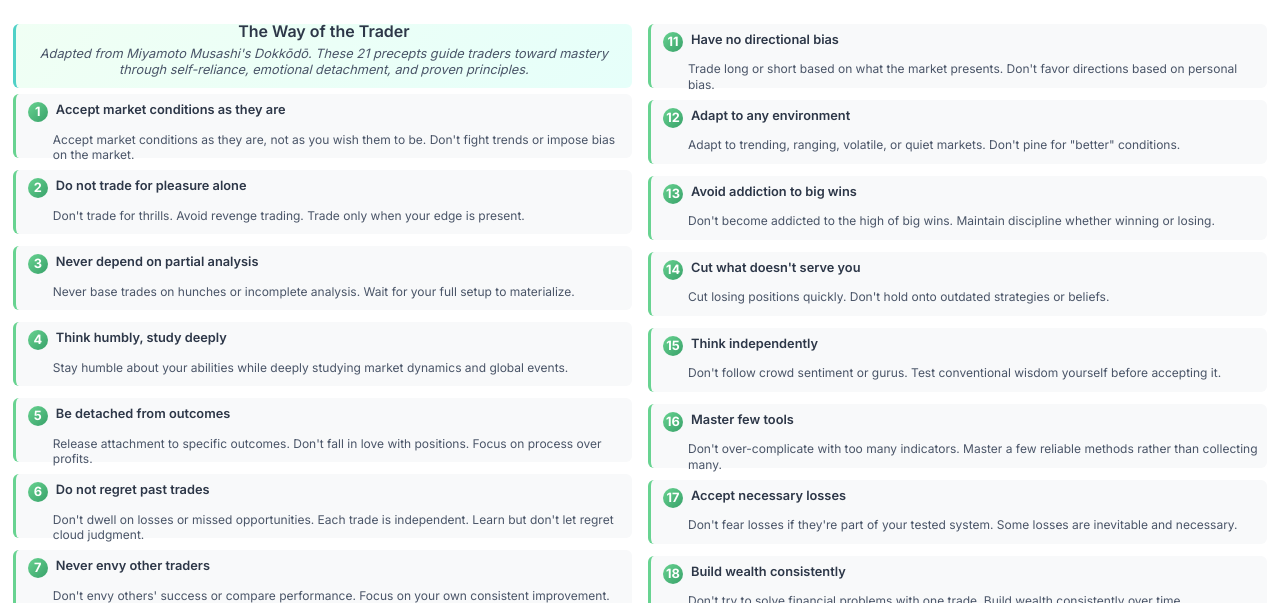
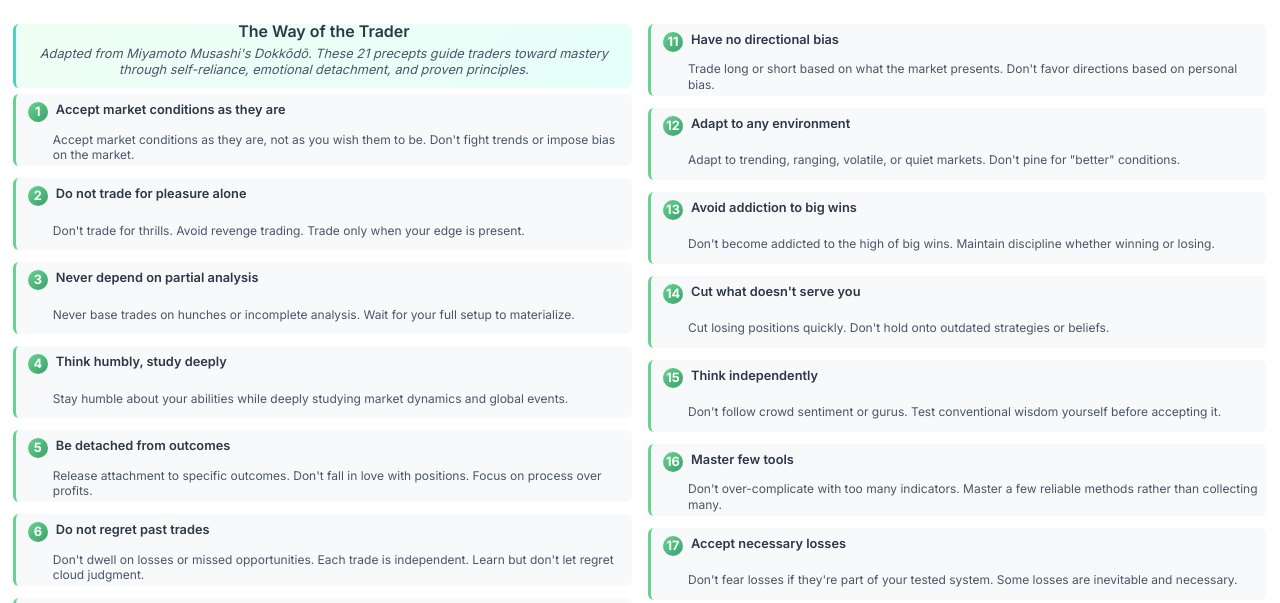
Before and after one commit to tatankatrading/trading-dokkodo, a plain HTML site: page index.html in a window 1280 px wide. Shown: the part 134-737 px from the top of the page. Drawn offline with Linux system fonts and the light colour scheme.

Commit message:
Update index.html

```diff
--- a/index.html
+++ b/index.html
@@ -97,7 +97,7 @@
         }
 
         .precept {
-            height: 4rem;
+            height: 4.5rem;
             margin-bottom: 0.75rem;
             padding: 0.5rem 0.5rem 0.75rem 0.75rem;
             background: #f8f9fa;
```
